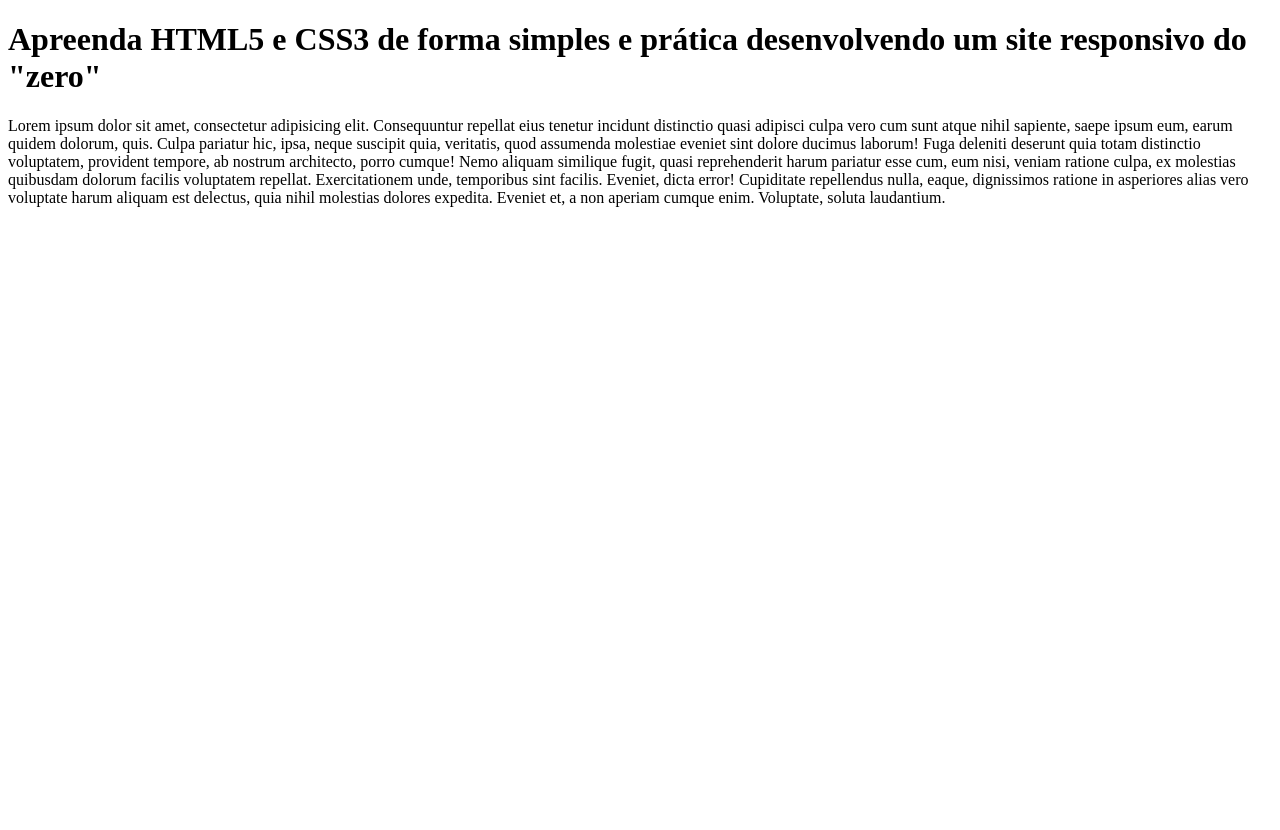
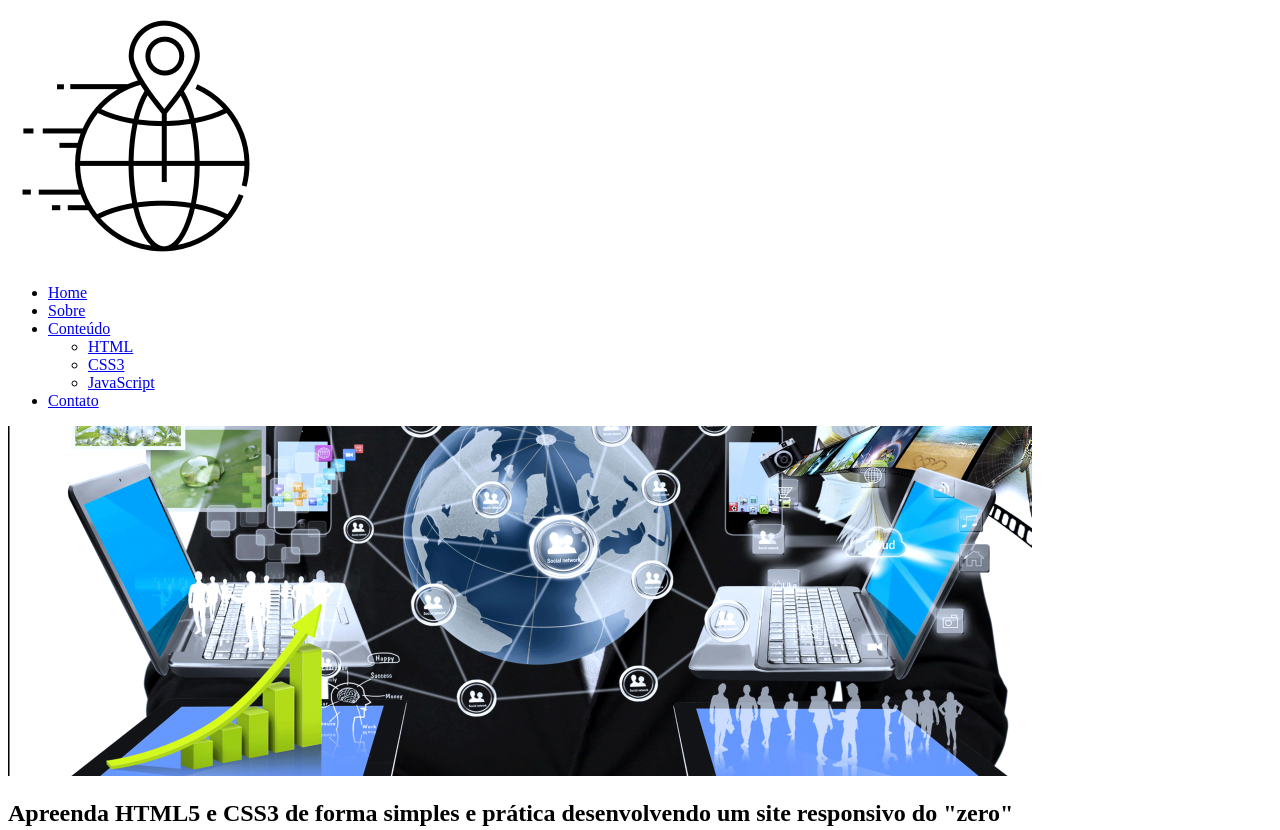
Before and after one commit to figeuiredo/html5css3, a plain HTML site: page public_html/index.html in a window 1280 px wide. Shown: the top 830 px of the page. Before the commit the page ends 800 px from the top, so only its background shows below. Drawn offline with Linux system fonts and the light colour scheme.

Commit message:
modificado 2

```diff
--- a/public_html/index.html
+++ b/public_html/index.html
@@ -2,20 +2,70 @@
 <html lang="pt-br">
 <head>
 	<meta charset="UTF-8">
+	<!-- favicon -->
+	<link rel="icon" href="imagens/logo.png">
 	<title>Home - html5 css3</title>
 	<!-- SEO Importante -->
-	<meta name = descripition content="Apreenda html5 e css3 de forma
+	<meta name = "descripition" content="Apreenda html5 e css3 de forma
 	simples e prática">
 	<!-- A linha abaixo "garante" o layout responsivo nos diversos dispositivos mobile-->
 	<meta name="viewport" content="width=device-width, initial-scale=1.0">
 </head>
 <body>
-	<h1>Apreenda HTML5 e CSS3 de forma simples e prática desenvolvendo um site responsivo do "zero"</h1>
-	<p>
-		<span>Lorem ipsum dolor sit amet, consectetur adipisicing elit. Consequuntur repellat eius tenetur incidunt distinctio quasi adipisci culpa vero cum sunt atque nihil sapiente, saepe ipsum eum, earum quidem dolorum, quis.</span>
-		<span>Culpa pariatur hic, ipsa, neque suscipit quia, veritatis, quod assumenda molestiae eveniet sint dolore ducimus laborum! Fuga deleniti deserunt quia totam distinctio voluptatem, provident tempore, ab nostrum architecto, porro cumque!</span>
-		<span>Nemo aliquam similique fugit, quasi reprehenderit harum pariatur esse cum, eum nisi, veniam ratione culpa, ex molestias quibusdam dolorum facilis voluptatem repellat. Exercitationem unde, temporibus sint facilis. Eveniet, dicta error!</span>
-		<span>Cupiditate repellendus nulla, eaque, dignissimos ratione in asperiores alias vero voluptate harum aliquam est delectus, quia nihil molestias dolores expedita. Eveniet et, a non aperiam cumque enim. Voluptate, soluta laudantium.</span>
-	</p>
+	<!-- estrutura principal -->
+	<div id="main">
+		<!-- cabeçalho -->
+		<header>
+			<img src="imagens/mundo.png" alt="html5 css3">
+		</header>
+		<!-- menu -->
+		<nav>
+			<!-- ul>li*4>a-->
+			<ul>
+				<li><a href="#">Home</a></li>
+				<li><a href="#">Sobre</a></li>
+				<li><a href="#">Conteúdo</a>
+					<ul>
+					<li><a href="#">HTML</a></li>
+					<li><a href="#">CSS3</a></li>
+					<li><a href="#">JavaScript</a></li>
+				</ul>
+				</li>
+				<li><a href="#">Contato</a></li>
+			</ul>
+		</nav>
+		<!--conteúdo-->
+		<section id="banner">
+			<img src="imagens/banner.png" alt="cursos html5 css3">
+		</section>
+		<section id="heading">
+			<h1>Apreenda HTML5 e CSS3 de forma simples e prática desenvolvendo um site responsivo do "zero"</h1>
+		</section>
+
+		<section id="destaque">
+			<!-- bloco 1 -->
+			<img src="imagens/celular.png" alt="mobile">
+			<h2>Destaque 1</h2>
+			<p>lorem ipsum lorem ipsum</p>
+			<a href="#">botão 1</a>
+			<!-- bloco 2 -->
+			<img src="imagens/placa.png" alt="responsivo">
+			<h2>Destaque 2</h2>
+			<p>lorem ipsum lorem ipsum</p>
+			<a href="#">botão 2</a>
+			<!-- bloco 3 -->
+			<img src="imagens/computador.png" alt="frontend">
+			<h2>Destaque 3</h2>
+			<p>lorem ipsum lorem ipsum</p>
+			<a href="#">botão 3</a>
+		</section>
+
+		<!-- rodapé -->
+		<footer>
+			<p>©2018 - Paulo Vitor Figueiredo</p>
+		</footer>
+
+
+	</div>
 </body>
 </html>
```
Also changed, not shown: public_html/imagens/banner.png (added), public_html/imagens/celular.png (added), public_html/imagens/computador.png (added), public_html/imagens/logo.png (added), public_html/imagens/mundo.png (added), public_html/imagens/placa.png (added).
